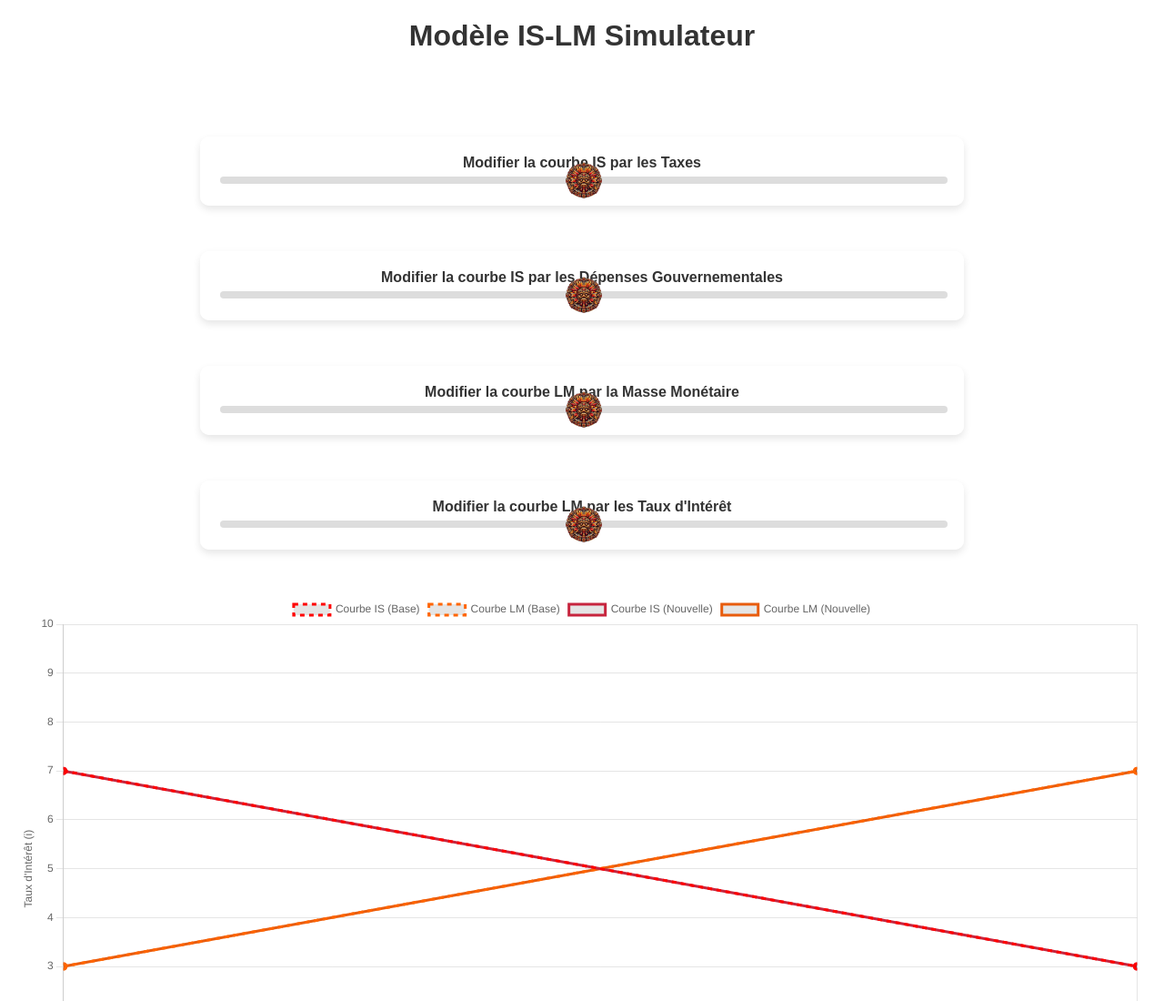
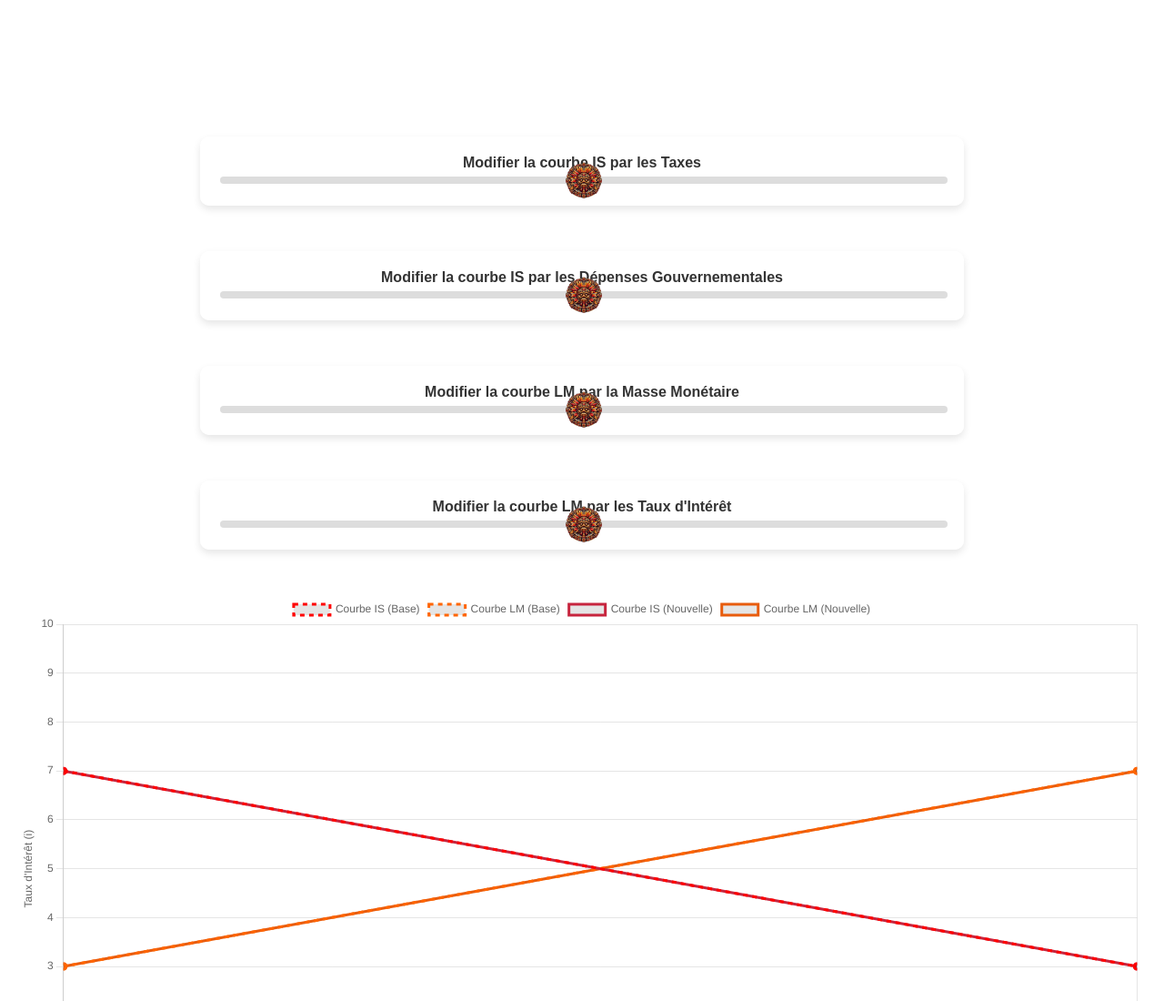
Before and after one commit to mcdjtv3/jeumacro2fr, a plain HTML site: page index.html in a window 1280 px wide. Shown: the top 1100 px of the page at 91% size. Drawn offline with nearby package versions, Linux system fonts and the light colour scheme.

Commit message:
Update index.html

```diff
--- a/index.html
+++ b/index.html
@@ -19,7 +19,7 @@
 
         h1 {
             text-align: center;
-            color: #333;
+            color: #FFFFFF;
         }
 
         .container {
```
